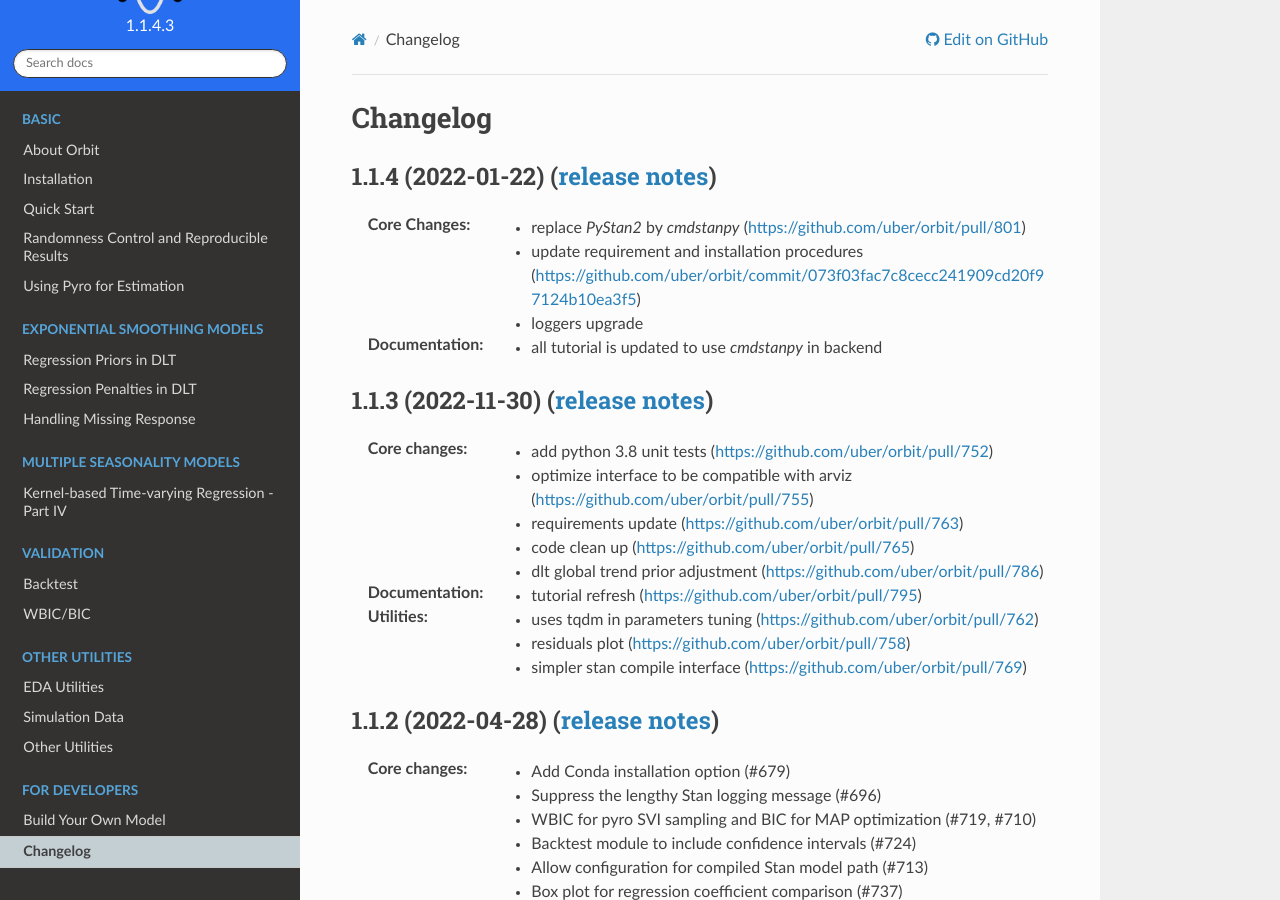
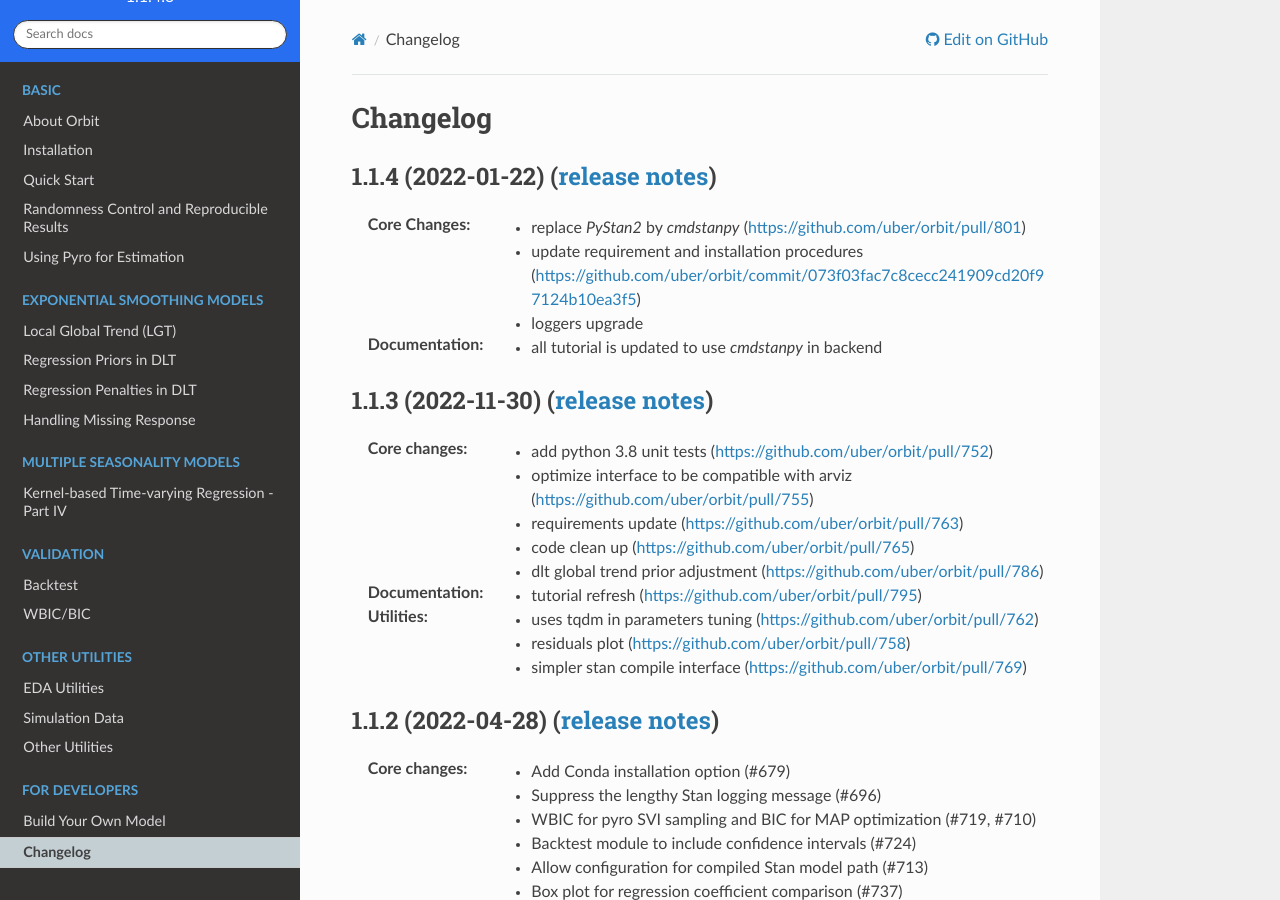
Before and after one commit to uber/orbit, a Sphinx documentation site: the page built from docs/changelog.rst, in a window 1280 px wide and 900 px high. Built offline with Sphinx 7.4.7 and the Read the Docs theme 2.0.0, drawn with Linux system fonts in a browser that asks for light colours; pages that are not in the unit, such as notebooks, are missing from menus.

```diff
--- a/docs/changelog.rst
+++ b/docs/changelog.rst
@@ -52,7 +52,7 @@ Changelog
   - Add a new method `make_future_df` to prepare data frame for forecasting (#695)
 
 1.1.2alpha (2022-04-06) (`release notes <https://github.com/uber/orbit/releases/tag/v1.1.2alpha>`__)
--------------------------------------------------------------------------------------------------
+--------------------------------------------------------------------------------------------------------
 :Core changes:
   - Add Conda installation option (#679)
   - Suppress the lengthy Stan logging message (#696)
--- a/docs/index.rst
+++ b/docs/index.rst
@@ -24,8 +24,8 @@ Welcome to Orbit's Documentation!
    :caption: Exponential Smoothing Models
    :name: exponential-smoothing-models
 
-   .. tutorials/dlt
-   .. tutorials/lgt
+   tutorials/dlt
+   tutorials/lgt
    tutorials/regression_prior
    tutorials/regression_penalty
    tutorials/ets_lgt_dlt_missing_response
--- /dev/null
+++ b/docs/modules.rst
@@ -0,0 +1,4 @@
+.. toctree::
+   :maxdepth: 4
+
+   orbit
```
Also changed, not shown: .readthedocs.yml, 6 other files.
